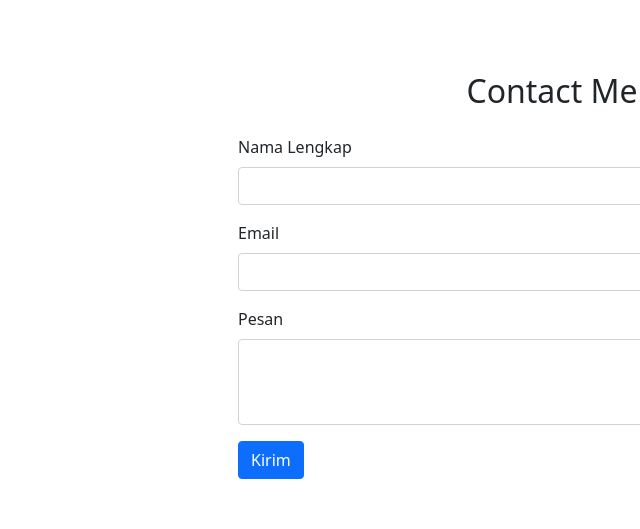
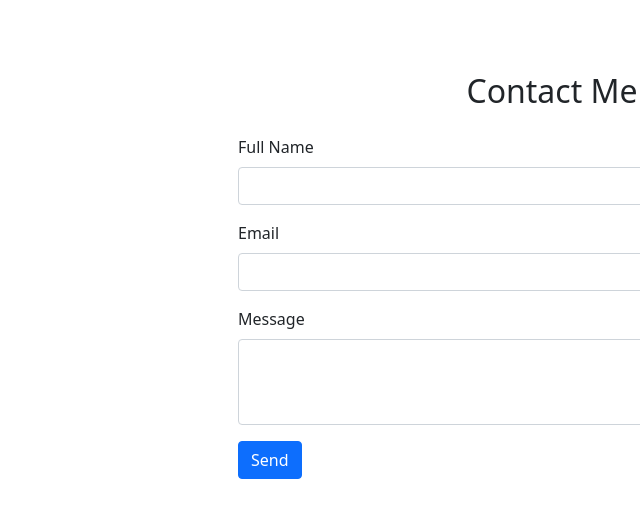
Before and after one commit to MhmmdFdhl/mhmmdfdhl.github.io, a plain HTML site: page index.html in a window 1280 px wide. Shown: the part 2080-2609 px from the top of the page, 88-728 px from the left. Drawn offline with nearby package versions, Linux system fonts and the light colour scheme.

Commit message:
change contact

```diff
--- a/index.html
+++ b/index.html
@@ -134,7 +134,7 @@
         <div class="col-md-6">
           <form>
             <div class="mb-3">
-              <label for="name" class="form-label">Nama Lengkap</label>
+              <label for="name" class="form-label">Full Name</label>
               <input type="email" class="form-control" id="name" aria-describedby="name">
             </div>
             <div class="mb-3">
@@ -142,10 +142,10 @@
               <input type="email" class="form-control" id="email" aria-describedby="email">
             </div>
             <div class="mb-3">
-              <label for="pesan" class="form-label">Pesan</label>
+              <label for="pesan" class="form-label">Message</label>
               <textarea class="form-control" id="pesan" rows="3"></textarea>
             </div>
-            <button type="submit" class="btn btn-primary">Kirim</button>
+            <button type="submit" class="btn btn-primary">Send</button>
           </form>
         </div>
       </div>
```
